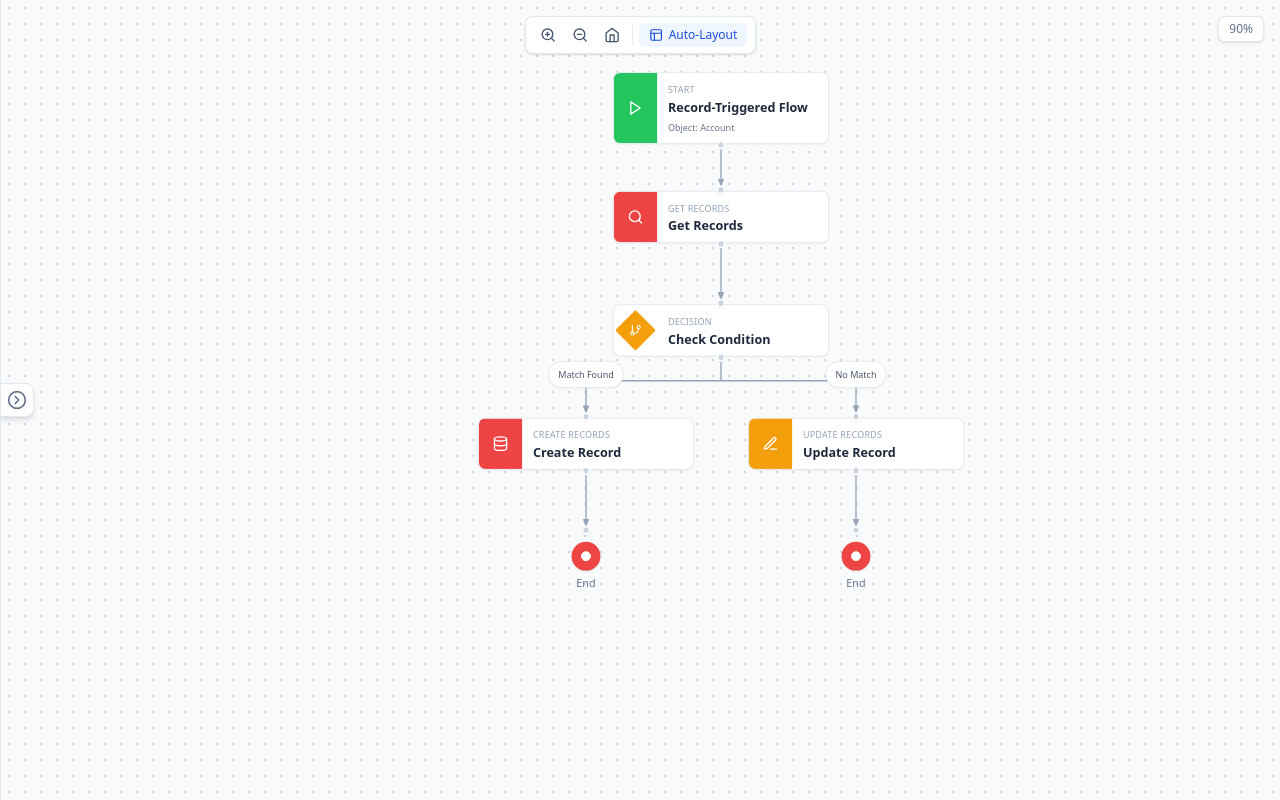
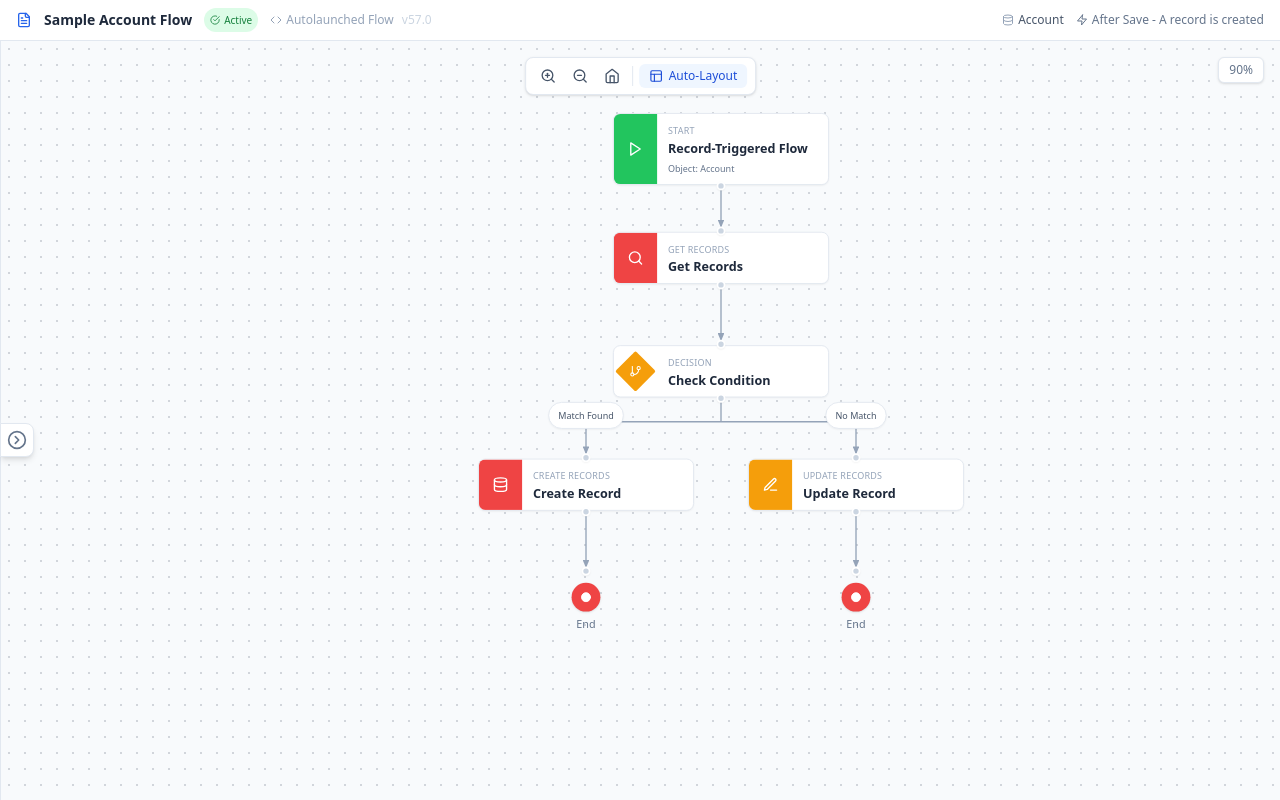
Before and after one commit to Avinava/vscode-sf-flow-visualiser, a React (Vite) app in the folder webview-ui/: page / in a window 1280 px wide. Built offline with nearby package versions, Linux system fonts and the light colour scheme; the HTML template or start-up script is replaced by a standard one.

Commit message:
update and add flow header

```diff
--- a/webview-ui/src/App.tsx
+++ b/webview-ui/src/App.tsx
@@ -2,7 +2,6 @@ import React, { useState, useEffect, useRef, useMemo } from "react";
 import {
   ZoomIn,
   ZoomOut,
-  FileCode,
   Layout,
   Info,
   Home,
@@ -18,7 +17,7 @@ import { FlowNode, ParsedFlow } from "./types";
 import { autoLayout } from "./layout";
 import { parseFlowXML } from "./parser";
 import { NODE_CONFIG } from "./constants";
-import { EdgeRenderer, FlowNodeComponent } from "./components";
+import { EdgeRenderer, FlowNodeComponent, FlowHeader } from "./components";
 
 declare function acquireVsCodeApi(): {
   postMessage(message: unknown): void;
@@ -33,8 +32,11 @@ const vscode =
 const DEMO_XML = `<?xml version="1.0" encoding="UTF-8"?>
 <Flow xmlns="http://soap.sforce.com/2006/04/metadata">
     <apiVersion>57.0</apiVersion>
-    <label>Sample Flow</label>
+    <description>This flow automatically creates a task when a new Account is created. It checks for matching contacts and creates records accordingly.</description>
+    <environments>Default</environments>
+    <label>Sample Account Flow</label>
     <processType>AutoLaunchedFlow</processType>
+    <status>Active</status>
     <start>
         <locationX>50</locationX>
         <locationY>0</locationY>
@@ -185,35 +187,18 @@ const App: React.FC = () => {
     setScale((s) => Math.min(Math.max(0.2, s + delta), 2));
   };
 
-  const title =
-    parsedData.metadata.label ||
-    flowFileName?.replace(".flow-meta.xml", "") ||
-    "Flow Visualizer";
+  return (
+    <div className="flex flex-col h-screen w-full bg-slate-100 overflow-hidden font-sans text-sm">
+      {/* FLOW HEADER */}
+      <FlowHeader metadata={parsedData.metadata} fileName={flowFileName} />
 
-  return (
-    <div className="flex h-screen w-full bg-slate-100 overflow-hidden font-sans text-sm">
+      {/* MAIN CONTENT */}
+      <div className="flex flex-1 overflow-hidden">
         {/* SIDEBAR */}
         <div
           className={`bg-white border-r border-slate-200 flex flex-col shadow-lg transition-all duration-300 ease-in-out overflow-hidden flex-shrink-0`}
           style={{ width: sidebarOpen ? 320 : 0 }}
         >
-        {/* Header */}
-        <div className="h-14 bg-gradient-to-r from-blue-600 to-indigo-600 flex items-center px-4 flex-shrink-0">
-          <div className="w-8 h-8 bg-white/20 rounded-lg flex items-center justify-center mr-3">
-            <FileCode className="text-white w-4 h-4" />
-          </div>
-          <div className="flex-1 min-w-0">
-            <div className="font-semibold text-white truncate text-sm">
-              {title}
-            </div>
-            {parsedData.metadata.apiVersion && (
-              <div className="text-[10px] text-blue-200">
-                API v{parsedData.metadata.apiVersion}
-              </div>
-            )}
-          </div>
-        </div>
-
           {/* Stats */}
           <div className="px-4 py-2 bg-slate-50 border-b border-slate-200 flex gap-4 text-xs flex-shrink-0">
             <span className="flex items-center gap-1.5">
@@ -276,7 +261,8 @@ const App: React.FC = () => {
                       {selectedNode.label}
                     </div>
                     <div className="text-xs text-slate-500">
-                    {NODE_CONFIG[selectedNode.type]?.label || selectedNode.type}
+                      {NODE_CONFIG[selectedNode.type]?.label ||
+                        selectedNode.type}
                     </div>
                   </div>
                 </div>
@@ -368,7 +354,7 @@ const App: React.FC = () => {
         <button
           onClick={() => setSidebarOpen(!sidebarOpen)}
           className="absolute left-0 top-1/2 -translate-y-1/2 z-30 bg-white border border-slate-200 rounded-r-lg shadow-md p-1.5 hover:bg-slate-50 transition-all"
-        style={{ left: sidebarOpen ? 308 : 0 }}
+          style={{ left: sidebarOpen ? 308 : 0, marginTop: "40px" }}
         >
           {sidebarOpen ? (
             <ChevronLeftCircle size={20} className="text-slate-500" />
@@ -465,6 +451,7 @@ const App: React.FC = () => {
           </div>
         </div>
       </div>
+    </div>
   );
 };
 
--- /dev/null
+++ b/webview-ui/src/components/FlowHeader.tsx
@@ -0,0 +1,196 @@
+/**
+ * Flow Header Component
+ *
+ * Displays flow metadata in a header bar similar to Salesforce Flow Builder.
+ * Shows: flow name, description, status, object, trigger type, API version.
+ *
+ * Based on Salesforce's Flow Builder header patterns.
+ */
+
+import React from "react";
+import {
+  FileText,
+  Info,
+  CheckCircle,
+  XCircle,
+  AlertCircle,
+  Database,
+  Zap,
+  Code,
+} from "lucide-react";
+import type { FlowMetadata } from "../types";
+
+// ============================================================================
+// TYPES
+// ============================================================================
+
+interface FlowHeaderProps {
+  metadata: FlowMetadata;
+  fileName?: string;
+}
+
+// ============================================================================
+// HELPER FUNCTIONS
+// ============================================================================
+
+/**
+ * Get human-readable process type label
+ */
+function getProcessTypeLabel(processType?: string): string {
+  const types: Record<string, string> = {
+    AutoLaunchedFlow: "Autolaunched Flow",
+    Flow: "Screen Flow",
+    Workflow: "Record-Triggered Flow",
+    CustomEvent: "Platform Event-Triggered Flow",
+    InvocableProcess: "Invocable Process",
+    LoginFlow: "Login Flow",
+    ActionPlan: "Action Plan",
+    CheckoutFlow: "Checkout Flow",
+    ContactRequestFlow: "Contact Request Flow",
+    FSCLending: "FSC Lending Flow",
+    FieldServiceMobile: "Field Service Mobile Flow",
+    FieldServiceWeb: "Field Service Web Flow",
+    IndividualObjectLinkingFlow: "Individual Object Linking Flow",
+    Survey: "Survey Flow",
+    SurveyEnrich: "Survey Enrich Flow",
+    TransactionSecurityFlow: "Transaction Security Flow",
+    UserProvisioningFlow: "User Provisioning Flow",
+  };
+  return types[processType || ""] || processType || "Flow";
+}
+
+/**
+ * Get human-readable trigger type label
+ */
+function getTriggerTypeLabel(
+  triggerType?: string,
+  recordTriggerType?: string
+): string {
+  if (!triggerType) return "";
+
+  const triggers: Record<string, string> = {
+    RecordAfterSave: "After Save",
+    RecordBeforeSave: "Before Save",
+    RecordBeforeDelete: "Before Delete",
+    Scheduled: "Scheduled",
+    PlatformEvent: "Platform Event",
+  };
+
+  const triggerLabel = triggers[triggerType] || triggerType;
+
+  // Add record trigger type info (Create, Update, CreateOrUpdate, Delete)
+  if (recordTriggerType) {
+    const recordTypes: Record<string, string> = {
+      Create: "record is created",
+      Update: "record is updated",
+      CreateOrUpdate: "record is created or updated",
+      Delete: "record is deleted",
+    };
+    const recordLabel = recordTypes[recordTriggerType] || recordTriggerType;
+    return `${triggerLabel} - A ${recordLabel}`;
+  }
+
+  return triggerLabel;
+}
+
+/**
+ * Get status badge styling
+ */
+function getStatusStyle(status?: string): {
+  bg: string;
+  text: string;
+  icon: React.ElementType;
+} {
+  switch (status?.toLowerCase()) {
+    case "active":
+      return { bg: "bg-green-100", text: "text-green-700", icon: CheckCircle };
+    case "draft":
+      return {
+        bg: "bg-yellow-100",
+        text: "text-yellow-700",
+        icon: AlertCircle,
+      };
+    case "obsolete":
+    case "inactive":
+      return { bg: "bg-red-100", text: "text-red-700", icon: XCircle };
+    default:
+      return { bg: "bg-slate-100", text: "text-slate-600", icon: Info };
+  }
+}
+
+// ============================================================================
+// COMPONENT
+// ============================================================================
+
+export const FlowHeader: React.FC<FlowHeaderProps> = ({
+  metadata,
+  fileName,
+}) => {
+  const flowName =
+    metadata.label ||
+    fileName?.replace(".flow-meta.xml", "") ||
+    "Untitled Flow";
+
+  const processTypeLabel = getProcessTypeLabel(metadata.processType);
+  const triggerLabel = getTriggerTypeLabel(
+    metadata.triggerType,
+    metadata.recordTriggerType
+  );
+  const statusStyle = getStatusStyle(metadata.status);
+  const StatusIcon = statusStyle.icon;
+
+  return (
+    <div className="bg-white border-b border-slate-200 shadow-sm px-4 py-2">
+      <div className="flex items-center justify-between gap-4">
+        {/* Left: Flow Info */}
+        <div className="flex items-center gap-3 min-w-0 flex-1">
+          <FileText className="w-4 h-4 text-blue-600 flex-shrink-0" />
+          <h1 className="text-sm font-semibold text-slate-800 truncate">
+            {flowName}
+          </h1>
+          {/* Status Badge */}
+          {metadata.status && (
+            <span
+              className={`inline-flex items-center gap-1 px-1.5 py-0.5 rounded-full text-[10px] font-medium ${statusStyle.bg} ${statusStyle.text}`}
+            >
+              <StatusIcon className="w-2.5 h-2.5" />
+              {metadata.status}
+            </span>
+          )}
+          {/* Process Type & API Version */}
+          <span className="text-xs text-slate-400 hidden sm:inline-flex items-center gap-1">
+            <Code className="w-3 h-3" />
+            {processTypeLabel}
+            {metadata.apiVersion && (
+              <span className="text-slate-300 ml-1">
+                v{metadata.apiVersion}
+              </span>
+            )}
+          </span>
+        </div>
+
+        {/* Right: Trigger Info */}
+        {(metadata.object || triggerLabel) && (
+          <div className="flex items-center gap-3 text-xs text-slate-500 flex-shrink-0">
+            {metadata.object && (
+              <span className="inline-flex items-center gap-1">
+                <Database className="w-3 h-3 text-slate-400" />
+                <span className="font-medium text-slate-600">
+                  {metadata.object}
+                </span>
+              </span>
+            )}
+            {triggerLabel && (
+              <span className="inline-flex items-center gap-1 hidden md:inline-flex">
+                <Zap className="w-3 h-3" />
+                {triggerLabel}
+              </span>
+            )}
+          </div>
+        )}
+      </div>
+    </div>
+  );
+};
+
+export default FlowHeader;
--- a/webview-ui/src/components/index.ts
+++ b/webview-ui/src/components/index.ts
@@ -3,3 +3,4 @@
  */
 export { EdgeRenderer, EdgeMarkers } from "./EdgeRenderer";
 export { FlowNodeComponent } from "./FlowNode";
+export { FlowHeader } from "./FlowHeader";
--- a/webview-ui/src/parser/xmlParser.ts
+++ b/webview-ui/src/parser/xmlParser.ts
@@ -441,9 +441,10 @@ function generateEndNodes(
 
 // ============================================================================
 // METADATA PARSING
+// Based on Salesforce Flow metadata XML schema
 // ============================================================================
 
-function parseMetadata(flowEl: Element): FlowMetadata {
+function parseMetadata(flowEl: Element, startEl: Element | null): FlowMetadata {
   const metadata: FlowMetadata = {};
 
   for (const child of Array.from(flowEl.children)) {
@@ -457,7 +458,33 @@ function parseMetadata(flowEl: Element): FlowMetadata {
       case "processType":
         metadata.processType = child.textContent || "";
         break;
+      case "description":
+        metadata.description = child.textContent || "";
+        break;
+      case "status":
+        metadata.status = child.textContent || "";
+        break;
+      case "environments":
+        metadata.environments = child.textContent || "";
+        break;
+      case "interviewLabel":
+        metadata.interviewLabel = child.textContent || "";
+        break;
+      case "runInMode":
+        metadata.runInMode = child.textContent || "";
+        break;
     }
+  }
+
+  // Extract trigger info from start element
+  if (startEl) {
+    const triggerType = getText(startEl, "triggerType");
+    const object = getText(startEl, "object");
+    const recordTriggerType = getText(startEl, "recordTriggerType");
+
+    if (triggerType) metadata.triggerType = triggerType;
+    if (object) metadata.object = object;
+    if (recordTriggerType) metadata.recordTriggerType = recordTriggerType;
   }
 
   return metadata;
@@ -481,14 +508,16 @@ export function parseFlowXML(xmlText: string): ParsedFlow {
   let edges: FlowEdge[] = [];
   let metadata: FlowMetadata = {};
 
-  // Parse flow metadata
+  // Parse start element first
+  const startEl = doc.getElementsByTagName("start")[0];
+
+  // Parse flow metadata (needs start element for trigger info)
   const flowEl = doc.getElementsByTagName("Flow")[0];
   if (flowEl) {
-    metadata = parseMetadata(flowEl);
+    metadata = parseMetadata(flowEl, startEl || null);
   }
 
   // Parse start element
-  const startEl = doc.getElementsByTagName("start")[0];
   if (startEl) {
     const { node, edges: startEdges } = parseStartElement(startEl);
     nodes.push(node);
```
Also changed, not shown: webview-ui/src/constants/index.ts (+0 -54 lines), webview-ui/src/types/flow.ts (+7 -1 lines), 3 other files (tests, documents, lock files or other folders). Lines whose indentation alone changed are shown as unchanged.
